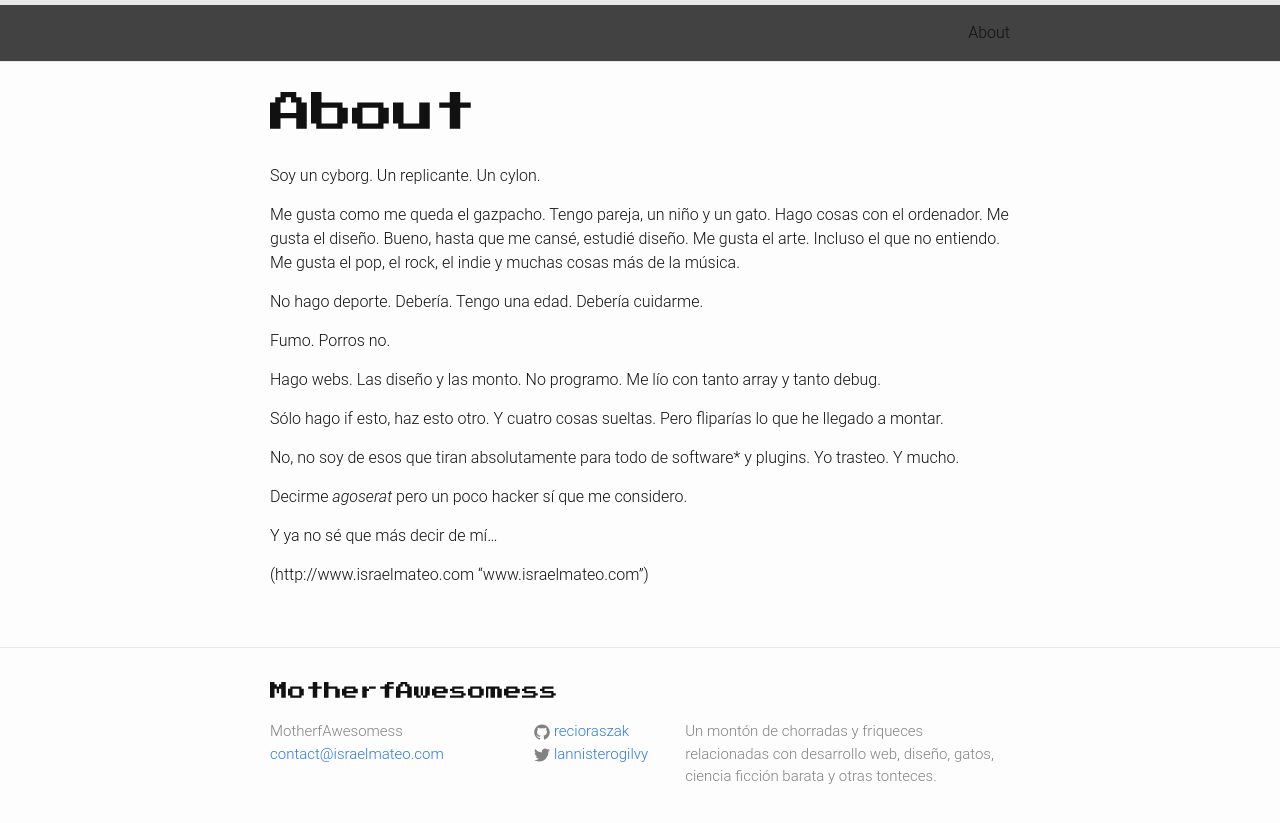
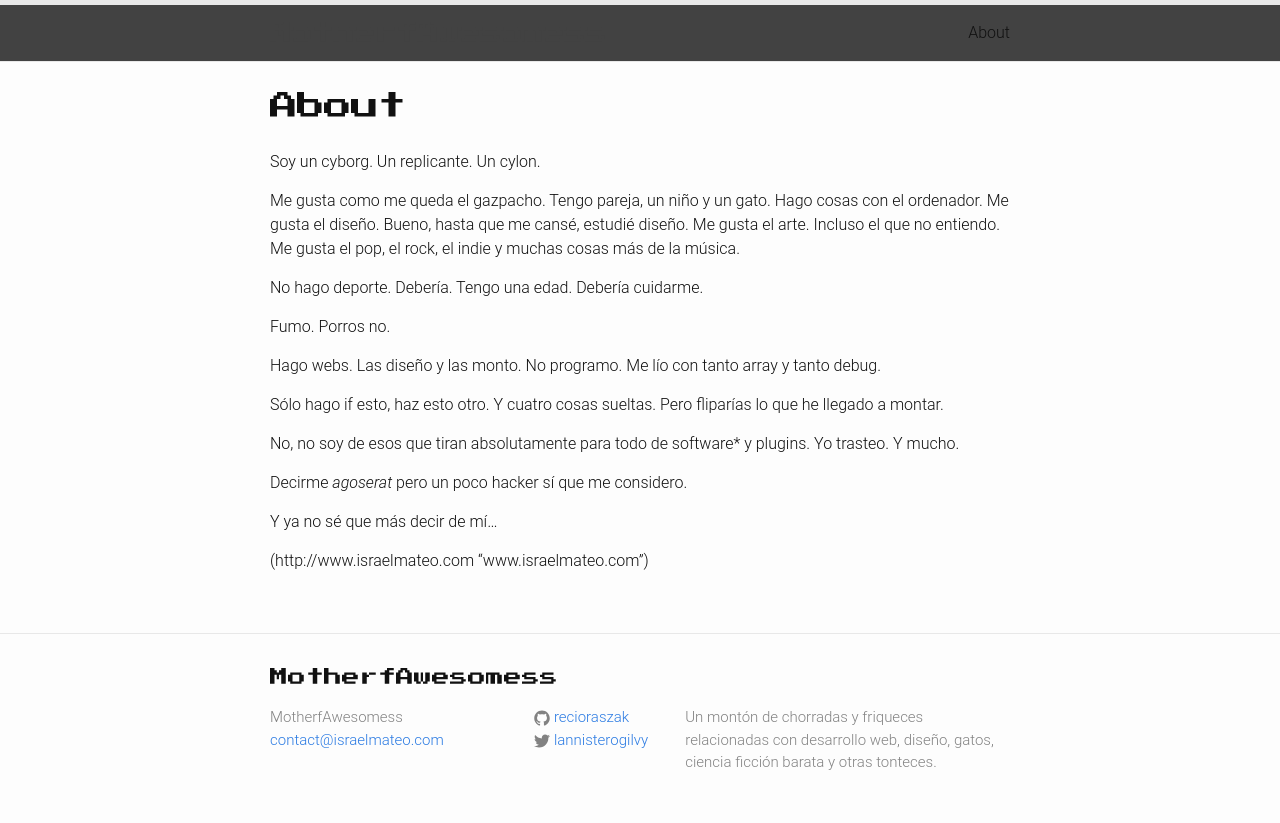
Before and after one commit to recioRaszak/recioraszak.github.io, a Jekyll site: the page built from about.md, in a window 1280 px wide. Shown: the top 823 px of the page. Built offline with Jekyll 4.4.1, drawn with Linux system fonts in a browser that asks for light colours.

Commit message:
headings size

```diff
--- a/_sass/_layout.scss
+++ b/_sass/_layout.scss
@@ -5,7 +5,8 @@
     border-top: 5px solid $grey-color-light;
     border-bottom: 1px solid $grey-color-light;
     min-height: 56px;
-    background:$grey-color-dark;
+    background: $grey-color-dark;
+
 
     // Positioning context for the mobile navigation icon
     position: relative;
@@ -13,7 +14,7 @@
 
 .site-title {
     font-family: $heading-font-family;
-    font-size: 26px;
+    font-size: 22px;
     line-height: 56px;
     letter-spacing: -1px;
     margin-bottom: 0;
@@ -201,12 +202,12 @@
 }
 
 .post-title {
-    font-size: 42px;
+    font-size: 28px;
     letter-spacing: -1px;
     line-height: 1;
 
     @include media-query($on-laptop) {
-        font-size: 36px;
+        font-size: 22px;
     }
 }
 
@@ -214,7 +215,7 @@
     margin-bottom: $spacing-unit;
 
     h2 {
-        font-size: 32px;
+        font-size: 24px;
 
         @include media-query($on-laptop) {
             font-size: 28px;
@@ -222,7 +223,7 @@
     }
 
     h3 {
-        font-size: 26px;
+        font-size: 18px;
 
         @include media-query($on-laptop) {
             font-size: 22px;
@@ -230,10 +231,10 @@
     }
 
     h4 {
-        font-size: 20px;
+        font-size: 16px;
 
         @include media-query($on-laptop) {
-            font-size: 18px;
+            font-size: 14px;
         }
     }
 }
```
